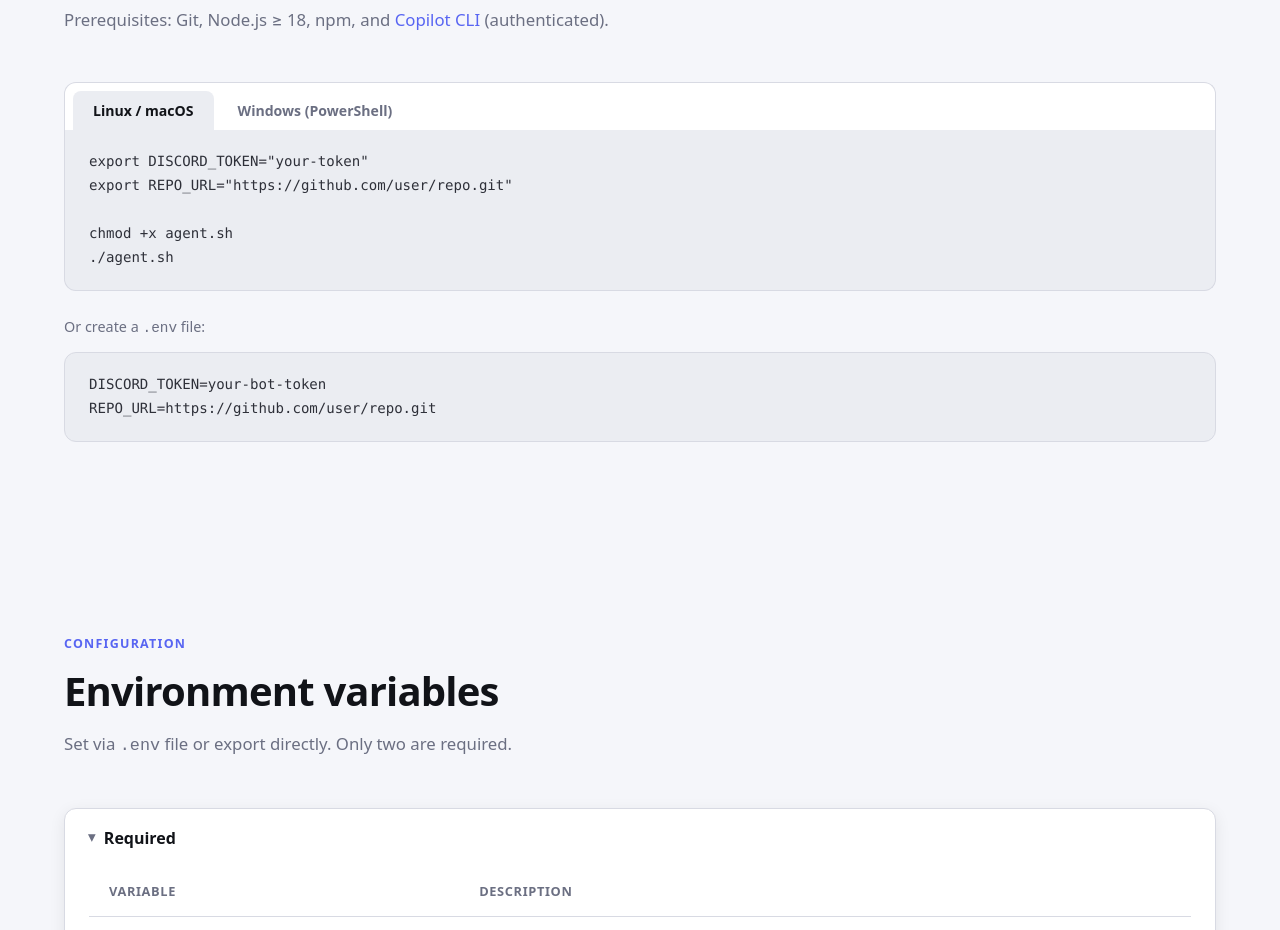
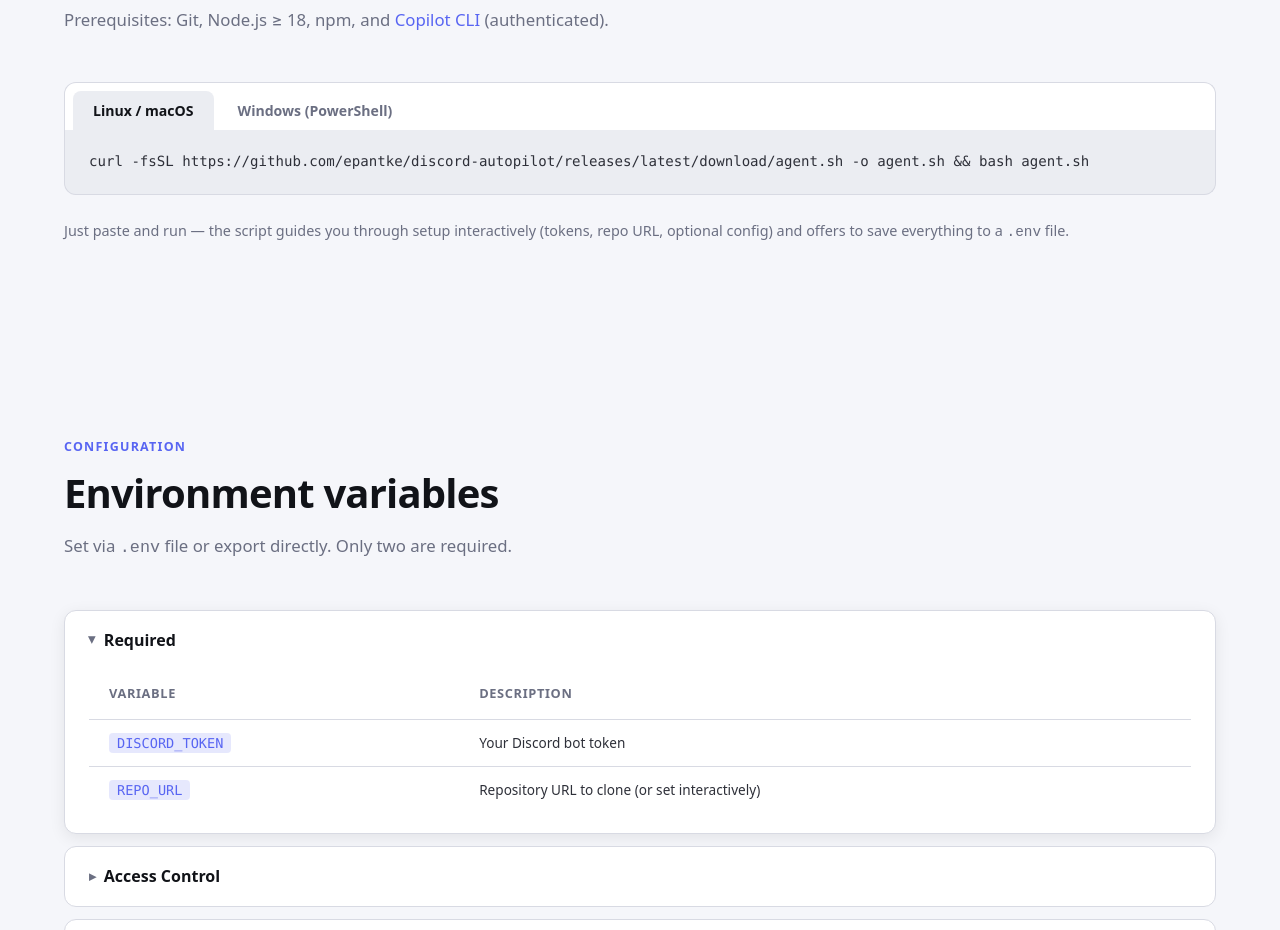
Before and after one commit to epantke/discord-autopilot, a plain HTML site: page docs/index.html in a window 1280 px wide. Shown: the part 4220-5150 px from the top of the page. Drawn offline with Linux system fonts and the light colour scheme.

Commit message:
feat: seamless one-liner install with interactive setup wizard
- Add interactive setup wizard to agent.sh (DISCORD_TOKEN, REPO_URL,
  GITHUB_TOKEN, ADMIN_USER_ID, STARTUP_CHANNEL_ID prompts with .env save)
- Non-interactive guard ([[ -t 0 ]]) preserves die() behavior in pipes/cron
- Replace multi-step Quick Start with copy-paste one-liners in README
- Update GitHub Pages docs with matching one-liners and copy buttons
- Linux: curl -fsSL ... -o agent.sh && bash agent.sh
- Windows: irm ... -OutFile agent.ps1; .\agent.ps1

```diff
--- a/docs/index.html
+++ b/docs/index.html
@@ -243,31 +243,20 @@
       <div class="tab-content active" data-tab="linux">
         <div class="code-block">
           <button class="copy-btn" aria-label="Copy code">📋 Copy</button>
-<pre>export DISCORD_TOKEN="your-token"
-export REPO_URL="https://github.com/user/repo.git"
-
-chmod +x agent.sh
-./agent.sh</pre>
+<pre>curl -fsSL https://github.com/epantke/discord-autopilot/releases/latest/download/agent.sh -o agent.sh && bash agent.sh</pre>
         </div>
       </div>
 
       <div class="tab-content" data-tab="windows">
         <div class="code-block">
           <button class="copy-btn" aria-label="Copy code">📋 Copy</button>
-<pre>.\agent.ps1
-# Interactive setup wizard
-# Validates tokens, clones repo, starts bot</pre>
+<pre>irm https://github.com/epantke/discord-autopilot/releases/latest/download/agent.ps1 -OutFile agent.ps1; .\agent.ps1</pre>
         </div>
       </div>
     </div>
 
     <div class="reveal" style="margin-top: 24px;">
-      <p style="color: var(--text-muted); font-size: 0.9rem; margin-bottom: 12px;">Or create a <code>.env</code> file:</p>
-      <div class="code-block standalone">
-        <button class="copy-btn" aria-label="Copy code">📋 Copy</button>
-<pre>DISCORD_TOKEN=your-bot-token
-REPO_URL=https://github.com/user/repo.git</pre>
-      </div>
+      <p style="color: var(--text-muted); font-size: 0.9rem;">Just paste and run — the script guides you through setup interactively (tokens, repo URL, optional config) and offers to save everything to a <code>.env</code> file.</p>
     </div>
   </section>
 
```
Also changed, not shown: README.md, 1 other file.
